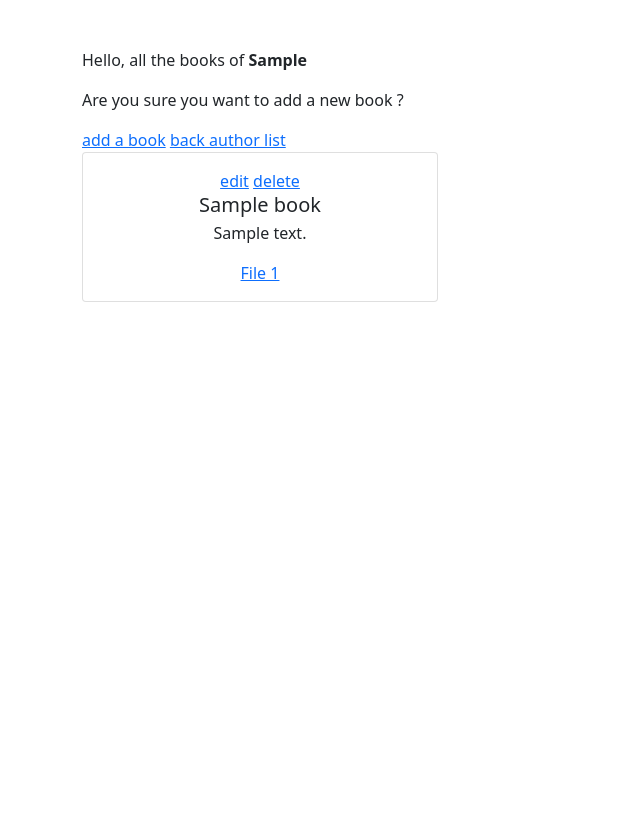
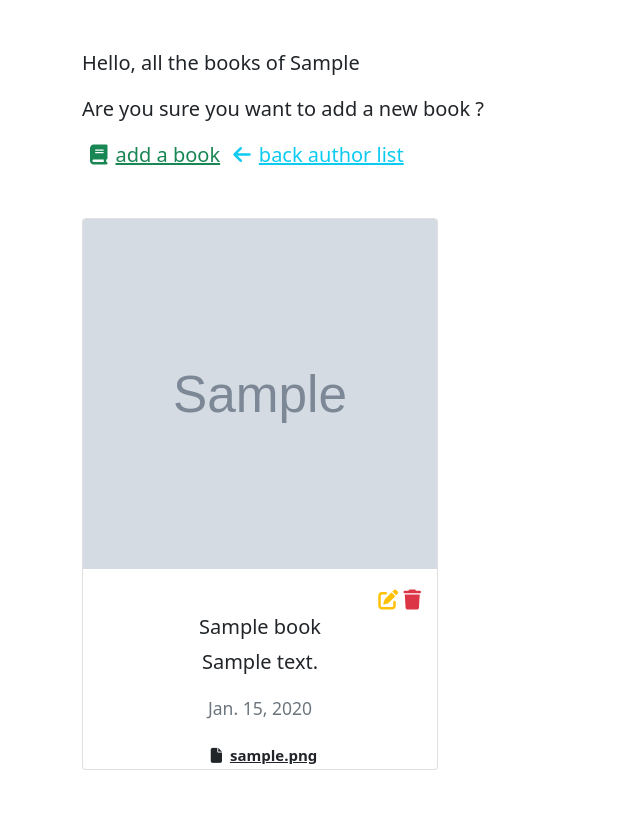
Before and after one commit to eticialima/mybook, a Django app: page /book-list/1 in a window 1280 px wide. Shown: the whole page, without its empty margins (0-640 px from the left). Before the commit the page ends 302 px from the top, so only its background shows below. Run offline with Django 4.2, Linux system fonts and the light colour scheme; tables that the repository leaves empty hold one stand-in row (values such as "Sample post"); grey boxes marked "Sample" are stand-in pictures; some libraries are stand-ins or nearby versions.

Commit message:
adicionar bootstrap

```diff
--- a/base/templates/_base.html
+++ b/base/templates/_base.html
@@ -5,7 +5,7 @@
     <title>{% block title %}My Book{% endblock %}</title>
 </head>
 <body>
-    <div class="container my-5">
+    <div class="container my-5 lead">
         {% block content %}{% endblock %}
     </div>
     {% block scripts %}{% endblock %}
--- a/base/templates/_head.html
+++ b/base/templates/_head.html
@@ -23,3 +23,6 @@
 <script src="https://cdnjs.cloudflare.com/ajax/libs/jquery.formset/1.2.2/jquery.formset.js"
     integrity="sha512-Tsdobfrx6IMRPi8d5z3AtjWNSbZxGm58IZFnblaRaepw562ZITlRhUM2Zu87vbvZjQxGmmto+31zEBLZ4wjs+w=="
     crossorigin="anonymous" referrerpolicy="no-referrer"></script>
+
+<!-- Font Awesome -->
+<script src="https://kit.fontawesome.com/6fb88f14d0.js" crossorigin="anonymous"></script>
--- a/mybook/models.py
+++ b/mybook/models.py
@@ -12,11 +12,12 @@ class Author(models.Model):
         return "{} - ({})".format(self.first_name, self.last_name)
 
 class Book(models.Model):
+    created_date = models.DateTimeField(default=timezone.now)
     author = models.ForeignKey(Author, related_name='books', on_delete=models.PROTECT)
     title = models.CharField(max_length=100)
     description = models.TextField(max_length=250)
+    image_cap = models.ImageField(upload_to ='uploads/', default='', blank=True, null=True)
     pub_data = models.DateField()
-    created_date = models.DateTimeField(default=timezone.now)
 
     def __str__(self):
         return "{} - ({})".format(self.title, self.pub_data)
@@ -24,6 +25,7 @@ class Book(models.Model):
 
 class BookFiles(models.Model):
     book = models.ForeignKey(Book, related_name="files", on_delete=models.CASCADE)
+    name_file = models.CharField(max_length=100, blank=True, null=True)
     created_file = models.FileField('Files', upload_to='bookfiles')
 
     def __str__(self):
--- a/mybook/templates/author_create.html
+++ b/mybook/templates/author_create.html
@@ -3,6 +3,7 @@
 {% block title %}Create Author{% endblock %}
 {% block content %}
 <div class="col-md-6">
+    <p><b>Add new author</b></p>
     <form action="" method="post" enctype="multipart/form-data">
         {% csrf_token %}
         {{form.as_p}}
--- a/mybook/templates/author_delete.html
+++ b/mybook/templates/author_delete.html
@@ -3,6 +3,7 @@
 {% block title %}Delete Author{% endblock %}
 {% block content %}
 <div class="col-md-6">
+    <p><b>Delete author</b></p>
     <form action="" method="post" enctype="multipart/form-data">
         {% csrf_token %}
         <p>Are you sure you want to delete "{{ object }}"?</p>
--- a/mybook/templates/book_create.html
+++ b/mybook/templates/book_create.html
@@ -2,8 +2,8 @@
 {% load static %}
 {% block title %}Create Book{% endblock %}
 {% block content %}
-
 <div class="col-md-6">
+    <p><b>Add new book</b></p>
     <form enctype="multipart/form-data" method="post" action="">{% csrf_token %}
         <div class="row">
             {% for field in form %}
@@ -21,7 +21,6 @@
             {% endif %}
             {% endfor %}
         </div>
-
         <table class="table">
             {{ bookfiles.management_form }}
             {% for form in bookfiles.forms %}
--- a/mybook/templates/book_delete.html
+++ b/mybook/templates/book_delete.html
@@ -3,6 +3,7 @@
 {% block title %}Delete Book{% endblock %}
 {% block content %}
 <div class="col-md-6">
+    <p><b>Delete book</b></p>
     <form action="" method="post" enctype="multipart/form-data">
         {% csrf_token %}
         <p>Are you sure you want to delete "{{ object }}"?</p>
--- a/mybook/templates/book_list.html
+++ b/mybook/templates/book_list.html
@@ -3,22 +3,31 @@
 {% block content %}
 <p>Hello, all the books of <b>{{author.0.first_name}}</b></p>
 <p>Are you sure you want to add a new book ? </p>
-<a href="{% url 'book-add' pk %}">add a book</a>
-<a href="{% url 'author-list' %}">back author list</a>
-<div class="row row-cols-1 row-cols-md-3 g-4">
+<a class="link-success" href="{% url 'book-add' pk %}"><i class="fas fa-book mx-2"></i>add a book</a>
+<a class="link-info" href="{% url 'author-list' %}"><i class="fas fa-arrow-left mx-2"></i>back author list</a>
+<div class="row row-cols-1 row-cols-md-3 g-4 mt-4">
     {% for book in author_book %}
     <div class="col">
         <div class="card text-center h-100">
+            {% if book.image_cap %}
+                <img src="{{book.image_cap.url}}" class="card-img-top" alt="..." height="350">
+            {% else %}
+                <img src="https://i.ibb.co/6t99F8z/sem-foto.jpg" class="card-img-top" alt="..." height="350">
+            {% endif %}
             <div class="card-body">
-                <a href="{% url 'book-update' book.pk %}">edit</a>
-                <a href="{% url 'book-delete' book.pk %}">delete</a>
+                <div class="text-end">
+                    <a class="link-warning" href="{% url 'book-update' book.pk %}"><i class="fas fa-edit"></i></a>
+                    <a class="link-danger" href="{% url 'book-delete' book.pk %}"><i class="fas fa-trash"></i></a>
+                </div>
                 <h5 class="card-title">{{ book.title }}</h5>
-                <h6 class="card-subtitle mb-2 text-muted">{{book.pub_date}}</h6>
                 <p class="card-text">{{book.description}}</p>
+                <p class="card-text"><small class="text-muted">{{book.pub_data}}</small></p>
+            </div>
+            <div>
                 {% for el in book.files.all %}
-                    <a class="" href="{{el.created_file}}" target="_blank">File {{forloop.counter}}</a>
+                <a class="badge text-dark" href="{{el.created_file}}" target="_blank"><i class="fas fa-file mx-2"></i>{{el.name_file}}</a>
                 {% empty %}
-                    <p>No book yet.</p>
+                <p>No book yet.</p>
                 {% endfor %}
             </div>
         </div>
--- a/mybook/views.py
+++ b/mybook/views.py
@@ -1,3 +1,4 @@
+from django.utils import timezone
 from django.db import transaction
 from django.urls import reverse_lazy
 from django.views.generic import CreateView, DeleteView, ListView, UpdateView
@@ -61,11 +62,14 @@ class BookFilesCreate(CreateView):
         return data
 
     def form_valid(self, form):
+        author = Author.objects.filter(pk=self.kwargs.get('pk'))
         context = self.get_context_data()
+        form = self.get_form()
         bookfiles = context['bookfiles']
         with transaction.atomic():
+            form_model = form.save(commit=False)
+            form_model.author = author[0]
             self.object = form.save()
-
             if bookfiles.is_valid():
                 bookfiles.instance = self.object
                 bookfiles.save()
```
Also changed, not shown: mybook/forms.py (+3 -4 lines), mybook/templates/author_list.html (+6 -6 lines), mybook/migrations/0001_initial.py, mybook/migrations/0002_book_image_cap.py (added).
